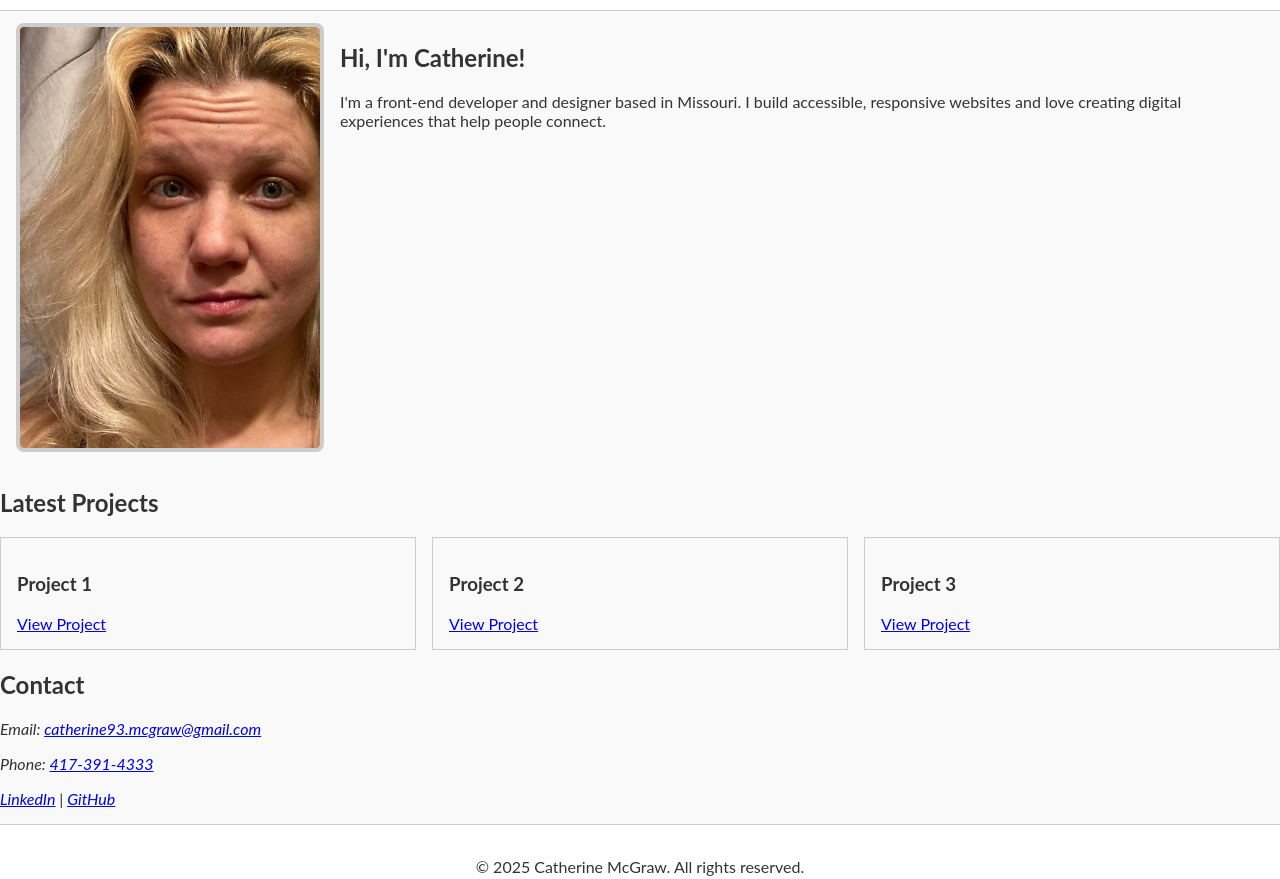
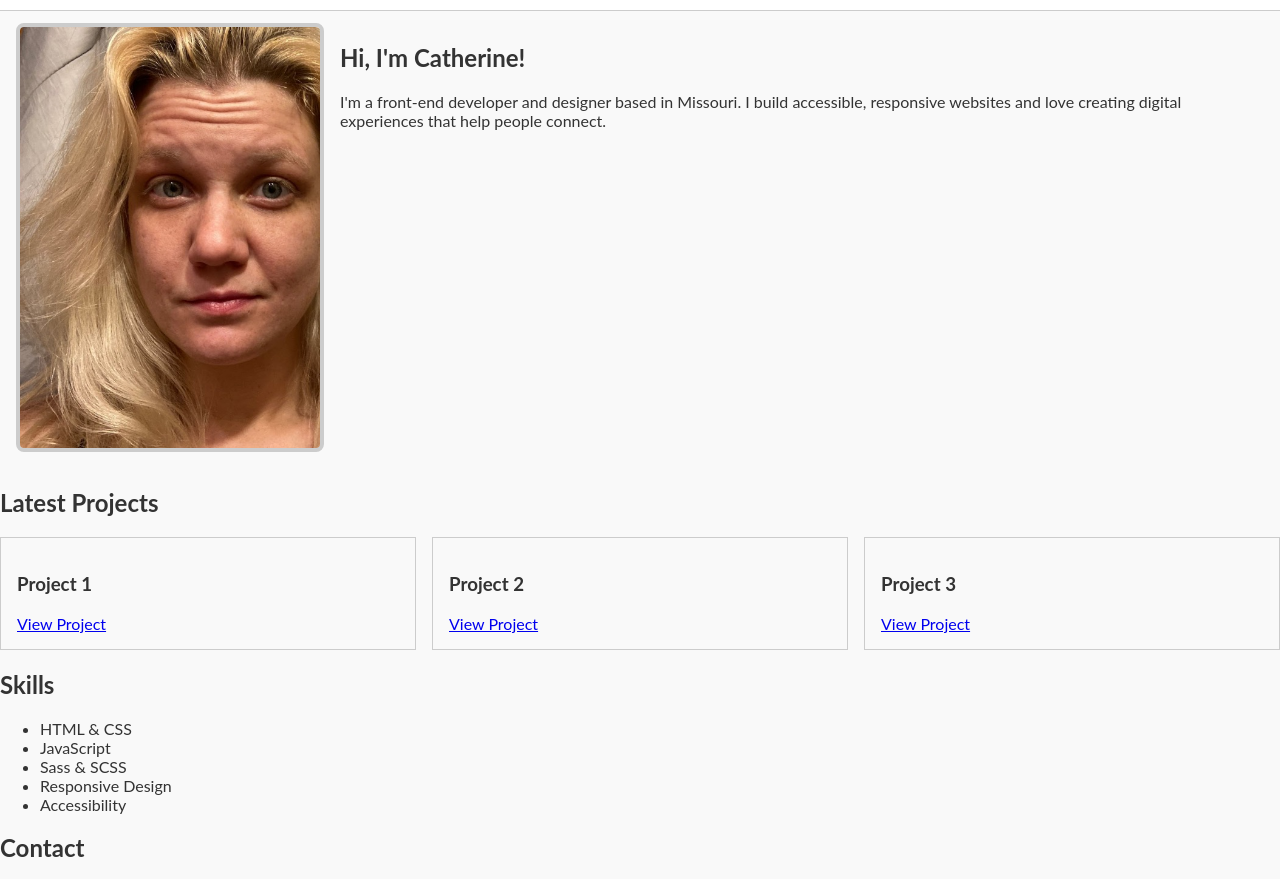
Before and after one commit to MissMayhem1993/catherine-portfolio, a website: page index.html in a window 1280 px wide. Shown: the part 73-952 px from the top of the page. Drawn offline with Linux system fonts and the light colour scheme.

Commit message:
Refactor HTML structure and update SCSS imports for better organization

```diff
--- a/index.html
+++ b/index.html
@@ -7,7 +7,6 @@
   <link rel="stylesheet" href="dist/style.css" />
 </head>
 <body>
-
   <!-- Navbar -->
   <nav class="u-navbar" role="navigation" aria-label="Main navigation">
     <div class="u-navbar__container">
@@ -17,14 +16,13 @@
         <li class="u-navbar__item"><a href="#bio" class="u-navbar__link">About</a></li>
         <li class="u-navbar__item"><a href="#projects" class="u-navbar__link">Projects</a></li>
         <li class="u-navbar__item"><a href="#contact" class="u-navbar__link">Contact</a></li>
-        <li class="u-navbar__item"><a href="Resume.html" class="u-navbar__link" download>Resume</a></li>
+        <li class="u-navbar__item"><a href="Resume 8.3.25.html" class="u-navbar__link" download>Resume</a></li>
       </ul>
     </div>
   </nav>
-
   <!-- Main Content -->
   <main id="main" tabindex="-1">
-    <!-- Bio Card -->
+  <!-- Bio Card -->
     <section id="bio" class="u-card u-card--bio">
       <div class="u-card__image">
         <img src="images/bio.jpg" alt="Headshot of Catherine McGraw" />
@@ -36,7 +34,6 @@
         </p>
       </div>
     </section>
-
     <!-- Projects -->
     <section id="projects">
       <h2>Latest Projects</h2>
@@ -55,7 +52,17 @@
         </div>
       </div>
     </section>
-
+    <!--Skills -->
+    <section id="skills">
+      <h2>Skills</h2>
+      <ul>
+        <li>HTML & CSS</li>
+        <li>JavaScript</li>
+        <li>Sass & SCSS</li>
+        <li>Responsive Design</li>
+        <li>Accessibility</li>
+      </ul>
+    </section>
     <!-- Contact -->
     <section id="contact">
       <h2>Contact</h2>
@@ -69,7 +76,6 @@
       </address>
     </section>
   </main>
-
   <!-- Footer -->
   <footer class="u-footer">
     <p>&copy; 2025 Catherine McGraw. All rights reserved.</p>
```
Also changed, not shown: src/main.scss (+6 -4 lines).
